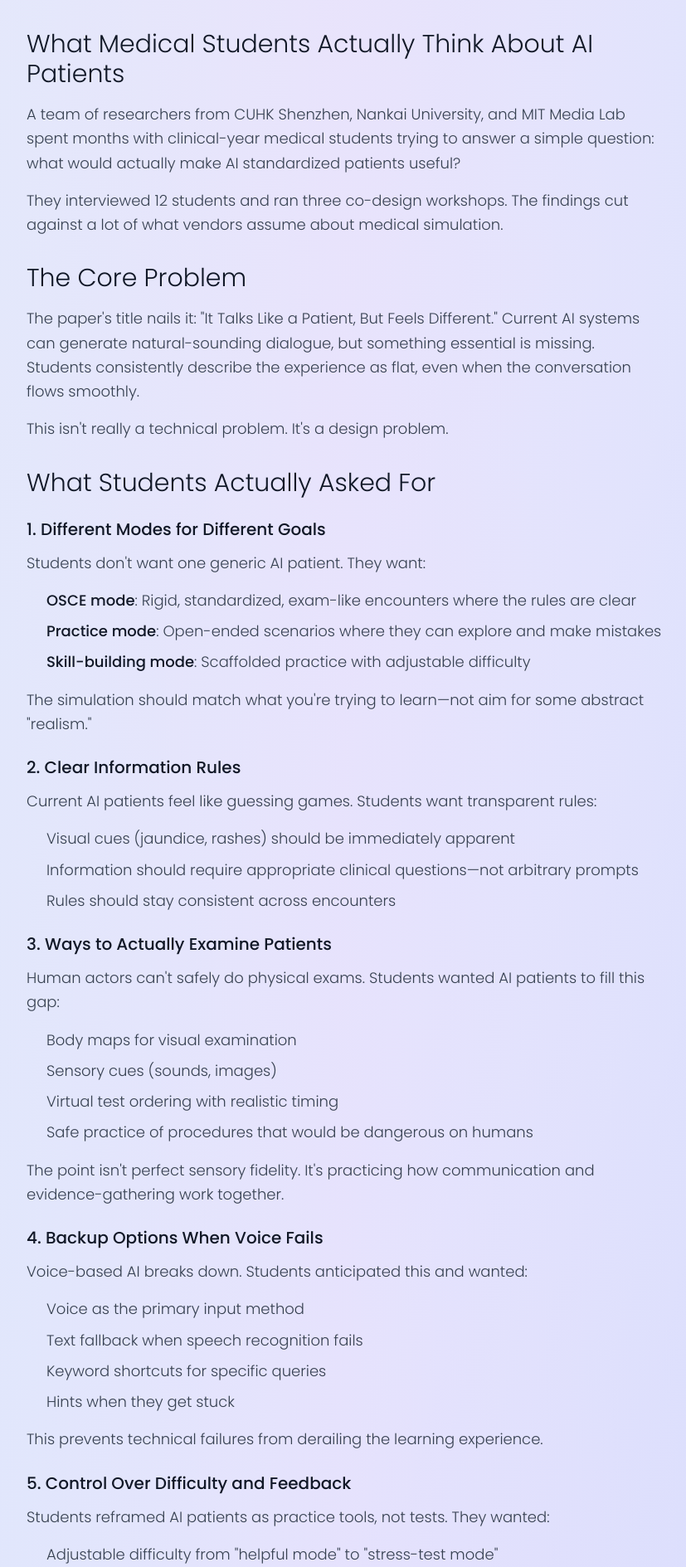
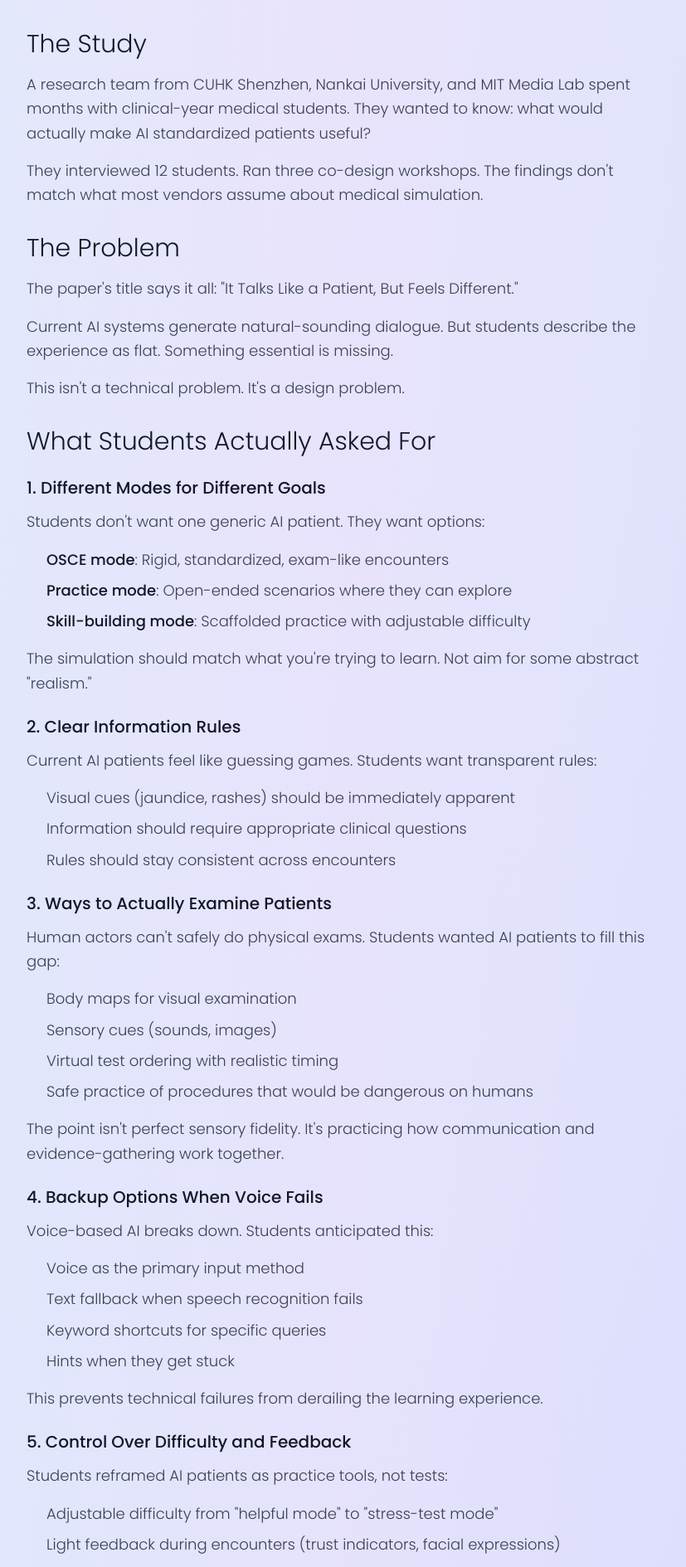
Before and after one commit to btconway/clinicalsim-website, a Next.js app: page /insights/what-learners-want-from-ai-sps in a window 1280 px wide. Shown: the part 480-2369 px from the top of the page at 83% size, without its empty margins (224-1051 px from the left). Built offline with nearby package versions, Linux system fonts and the light colour scheme.

Commit message:
Rewrite blog post with humanized tone

```diff
--- a/app/(marketing)/insights/what-learners-want-from-ai-sps/page.mdx
+++ b/app/(marketing)/insights/what-learners-want-from-ai-sps/page.mdx
@@ -8,36 +8,38 @@ export const metadata = {
 
 <ArticleLayout post={getPostBySlug("what-learners-want-from-ai-sps")}>
 
-## What Medical Students Actually Think About AI Patients
+## The Study
 
-A team of researchers from CUHK Shenzhen, Nankai University, and MIT Media Lab spent months with clinical-year medical students trying to answer a simple question: what would actually make AI standardized patients useful?
+A research team from CUHK Shenzhen, Nankai University, and MIT Media Lab spent months with clinical-year medical students. They wanted to know: what would actually make AI standardized patients useful?
 
-They interviewed 12 students and ran three co-design workshops. The findings cut against a lot of what vendors assume about medical simulation.
+They interviewed 12 students. Ran three co-design workshops. The findings don't match what most vendors assume about medical simulation.
 
-## The Core Problem
+## The Problem
 
-The paper's title nails it: "It Talks Like a Patient, But Feels Different." Current AI systems can generate natural-sounding dialogue, but something essential is missing. Students consistently describe the experience as flat, even when the conversation flows smoothly.
+The paper's title says it all: "It Talks Like a Patient, But Feels Different."
 
-This isn't really a technical problem. It's a design problem.
+Current AI systems generate natural-sounding dialogue. But students describe the experience as flat. Something essential is missing.
+
+This isn't a technical problem. It's a design problem.
 
 ## What Students Actually Asked For
 
 ### 1. Different Modes for Different Goals
 
-Students don't want one generic AI patient. They want:
+Students don't want one generic AI patient. They want options:
 
-- **OSCE mode**: Rigid, standardized, exam-like encounters where the rules are clear
-- **Practice mode**: Open-ended scenarios where they can explore and make mistakes
+- **OSCE mode**: Rigid, standardized, exam-like encounters
+- **Practice mode**: Open-ended scenarios where they can explore
 - **Skill-building mode**: Scaffolded practice with adjustable difficulty
 
-The simulation should match what you're trying to learn—not aim for some abstract "realism."
+The simulation should match what you're trying to learn. Not aim for some abstract "realism."
 
 ### 2. Clear Information Rules
 
 Current AI patients feel like guessing games. Students want transparent rules:
 
 - Visual cues (jaundice, rashes) should be immediately apparent
-- Information should require appropriate clinical questions—not arbitrary prompts
+- Information should require appropriate clinical questions
 - Rules should stay consistent across encounters
 
 ### 3. Ways to Actually Examine Patients
@@ -53,7 +55,7 @@ The point isn't perfect sensory fidelity. It's practicing how communication and
 
 ### 4. Backup Options When Voice Fails
 
-Voice-based AI breaks down. Students anticipated this and wanted:
+Voice-based AI breaks down. Students anticipated this:
 
 - Voice as the primary input method
 - Text fallback when speech recognition fails
@@ -64,11 +66,11 @@ This prevents technical failures from derailing the learning experience.
 
 ### 5. Control Over Difficulty and Feedback
 
-Students reframed AI patients as practice tools, not tests. They wanted:
+Students reframed AI patients as practice tools, not tests:
 
 - Adjustable difficulty from "helpful mode" to "stress-test mode"
 - Light feedback during encounters (trust indicators, facial expressions)
-- Structured review after sessions that connects errors to clinical reasoning
+- Structured review after sessions
 - Links from mistakes to textbook references
 
 ### 6. Variable Patient Personalities
@@ -80,7 +82,7 @@ Real patients differ wildly. Students wanted to practice with:
 - Different cultural backgrounds and health beliefs
 - Replayable scenarios with the same case but different patient types
 
-This makes affect a training variable you can control, not just a realism feature.
+This makes affect a training variable you can control.
 
 ## The Real Insight
 
@@ -89,14 +91,14 @@ Students don't judge AI patients by how natural the conversation sounds. They ju
 Natural conversation doesn't equal educational value.
 
 What actually matters:
-- Can I tell what mode I'm in and what's expected?
+- Can I tell what mode I'm in?
 - Can I adjust the difficulty?
 - Do I understand how I'm doing?
 - Does the feedback help me improve?
 
 ## Where AI Patients Fit
 
-The researchers position AI patients as complements to human actors, not replacements:
+The researchers position AI patients as complements to human actors:
 
 **Human SPs handle:** high-stakes assessment, embodied presence, nuanced social interaction, expert feedback
 
@@ -104,22 +106,22 @@ The researchers position AI patients as complements to human actors, not replace
 
 Each tool does what it's best at.
 
-## What This Means for Us
+## What This Means for ClinicalSim.ai
 
-This research validates some choices we made with ClinicalSim.ai:
+This research validates some choices we made:
 
 - Voice-first with text backup matches what students wanted
 - Structured scenarios with clear objectives align with their needs
 - Immediate feedback addresses the gap they identified
 - On-demand availability fills the gap between limited human SP sessions
 
-It also points to what's next: explicit difficulty modes, more patient personas, and stronger post-session debriefs.
+It also points to what's next: explicit difficulty modes, more patient personas, stronger post-session debriefs.
 
-## The Reality
+## The Bottom Line
 
 Medical students aren't looking for AI patients that perfectly replicate humans. They want reliable, transparent, controllable tools that let them practice high-stakes conversations without the logistical headaches.
 
-The "empathy gap" isn't a reason to give up on AI patients. It's a design challenge: build for instructional usability, not just conversational fluency.
+The "empathy gap" isn't a reason to give up on AI patients. It's a design challenge: build for instructional usability, not conversational fluency.
 
 ---
 
```
